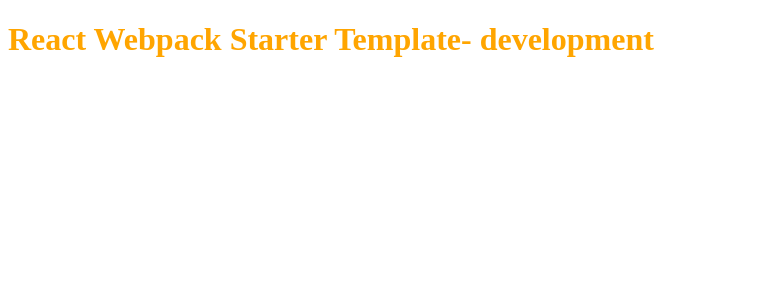
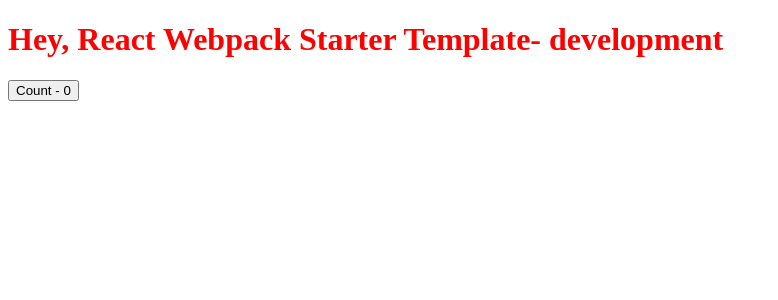
Before and after one commit to KKVANONYMOUS/React-Webpack-TailwindCSS-Starter, a React app: page / in a window 1280 px wide. Shown: the top 300 px of the page, without its empty margins (0-778 px from the left). Built offline with nearby package versions, Linux system fonts and the light colour scheme.

Commit message:
Configure React Refresh

```diff
--- a/package.json
+++ b/package.json
@@ -4,7 +4,7 @@
   "description": "A react webapck based starter",
   "main": "index.js",
   "scripts": {
-    "start": "webpack serve --config webpack/webpack.config.js --env env=dev --open",
+    "start": "webpack serve --config webpack/webpack.config.js --env env=dev",
     "build": "webpack --config webpack/webpack.config.js --env env=prod",
     "test": "echo \"Error: no test specified\" && exit 1"
   },
@@ -20,11 +20,13 @@
     "@babel/preset-env": "^7.14.2",
     "@babel/preset-react": "^7.13.13",
     "@babel/preset-typescript": "^7.13.0",
+    "@pmmmwh/react-refresh-webpack-plugin": "^0.4.3",
     "@types/react": "^17.0.6",
     "@types/react-dom": "^17.0.5",
     "babel-loader": "^8.2.2",
     "css-loader": "^5.2.4",
     "html-webpack-plugin": "^5.3.1",
+    "react-refresh": "^0.10.0",
     "style-loader": "^2.0.0",
     "typescript": "^4.2.4",
     "webpack": "^5.37.1",
--- a/src/App.tsx
+++ b/src/App.tsx
@@ -1,7 +1,9 @@
+import Counter from './Counter'
 import './styles.css'
 
 export const App = () =>{
     return <>
-    <h1>React Webpack Starter Template- {process.env.NODE_ENV}</h1>
+    <h1>Hey, React Webpack Starter Template- {process.env.NODE_ENV}</h1>
+    <Counter />
     </>
 }
--- /dev/null
+++ b/src/Counter.tsx
@@ -0,0 +1,12 @@
+import { useState } from 'react'
+
+const Counter = () => {
+    const [count,setCount] =useState(0);
+    return (
+        <>
+          <button onClick={()=>setCount(c=>c+1)}>Count - {count}</button>
+        </>
+    )
+}
+
+export default Counter
--- a/src/styles.css
+++ b/src/styles.css
@@ -1,3 +1,3 @@
 h1{
-    color:orange;
+    color:red;
 }
--- a/webpack/webpack.dev.js
+++ b/webpack/webpack.dev.js
@@ -1,4 +1,14 @@
+const webpack=require('webpack')
+const ReactRefreshWebpackPlugin = require('@pmmmwh/react-refresh-webpack-plugin')
+
 module.exports = {
     mode:'development',
-    devtool:'cheap-module-source-map'
+    devtool:'cheap-module-source-map',
+    devServer:{
+        hot:true,
+        open:true
+    },
+    plugins: [
+        new ReactRefreshWebpackPlugin()
+    ]
 }
```
Also changed, not shown: 1 other file (tests, documents, lock files or other folders).
